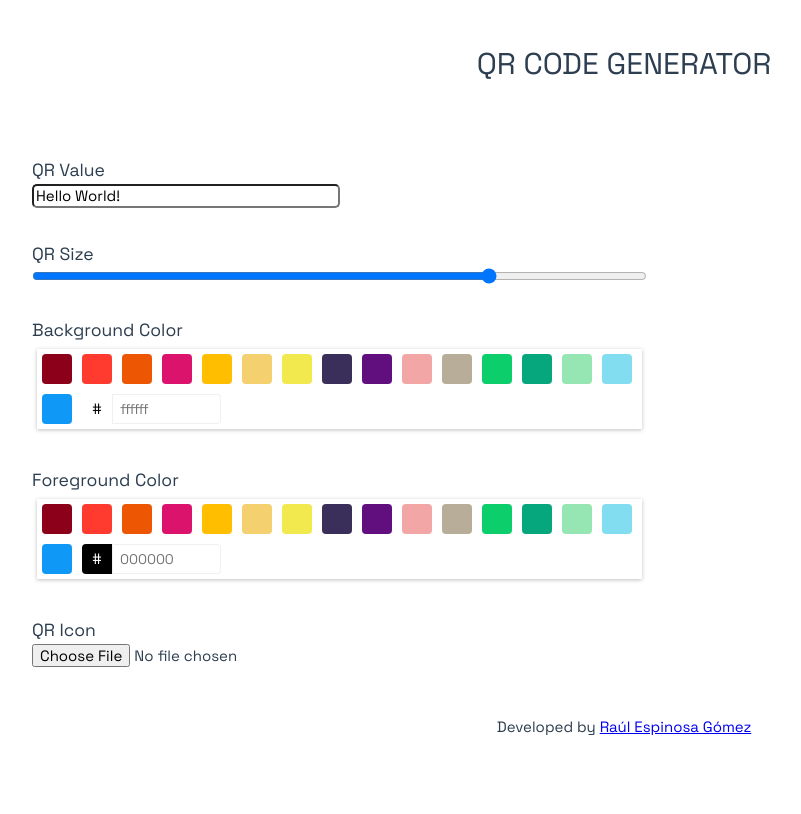
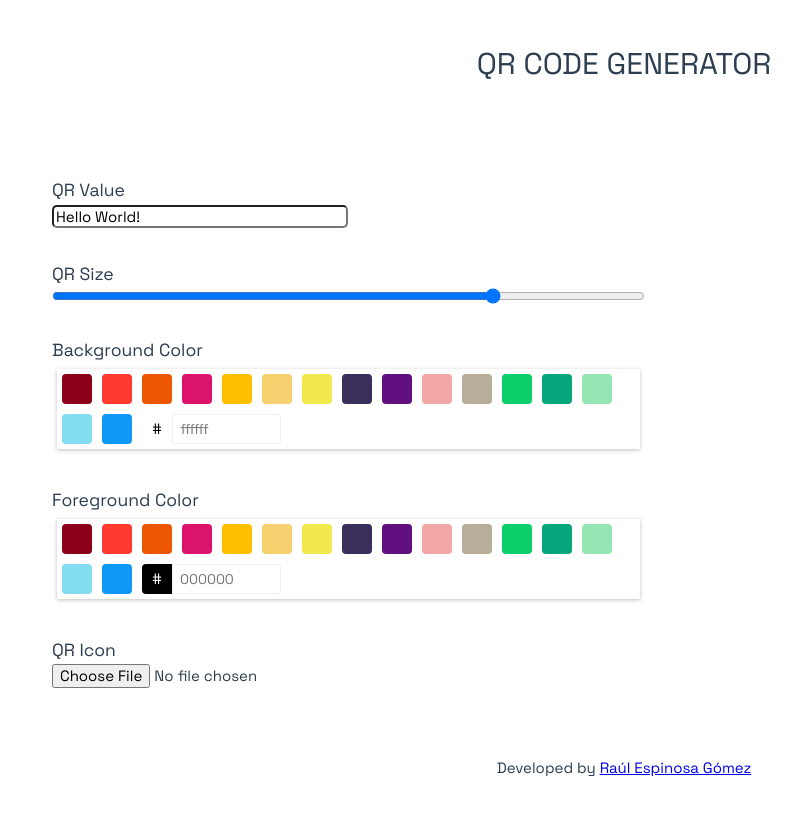
Before and after one commit to a22rauespgom/qrcodegenerator, a Vue app: page / in a window 1280 px wide. Shown: the top 814 px of the page, without its empty margins (16-817 px from the left). Built offline with nearby package versions, Linux system fonts and the light colour scheme.

Commit message:
Css Space Between

```diff
--- a/src/views/main.vue
+++ b/src/views/main.vue
@@ -80,11 +80,11 @@ export default {
 .page {
     display: flex;
     flex-direction: column;
+    justify-content: space-between; /* Alinea los elementos al principio y al final */
     align-items: center;
     width: 100vw;
     height: 100vh;
-    margin-top: 20px; /* Ajusta el margen superior para el header */
-    /* Ajusta el margen inferior para el footer */
+    padding: 20px;
 }
 
 
```
